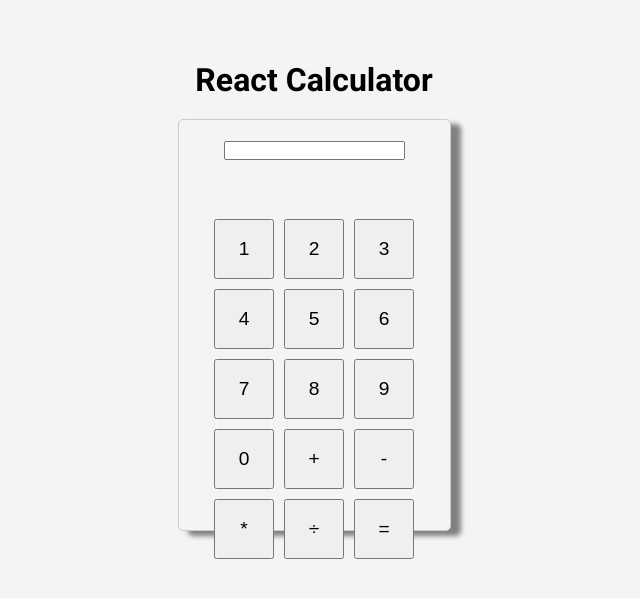
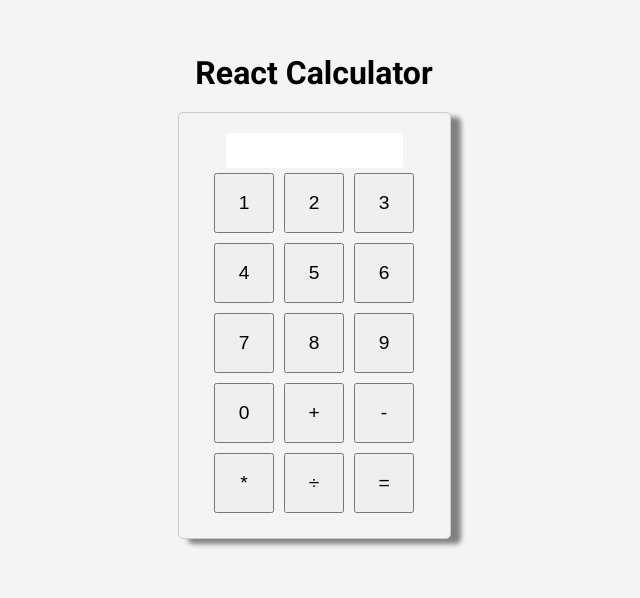
Before and after one commit to Mzhgn/React-Calculator, a React (Create React App) app: page / in a window 1280 px wide. Shown: the part 104-702 px from the top of the page, without its empty margins (326-966 px from the left). Built offline with nearby package versions, Linux system fonts and the light colour scheme.

Commit message:
removing border

```diff
--- a/src/App.css
+++ b/src/App.css
@@ -22,8 +22,10 @@
   border-radius: 5px;
   box-shadow: 10px 5px 5px gray;
 }
-.display {
-  height: 20%;
+.display input {
+  height: 35px;
+  border: none;
+  border-radius: 4px;
 }
 
 .buttons button {
```
